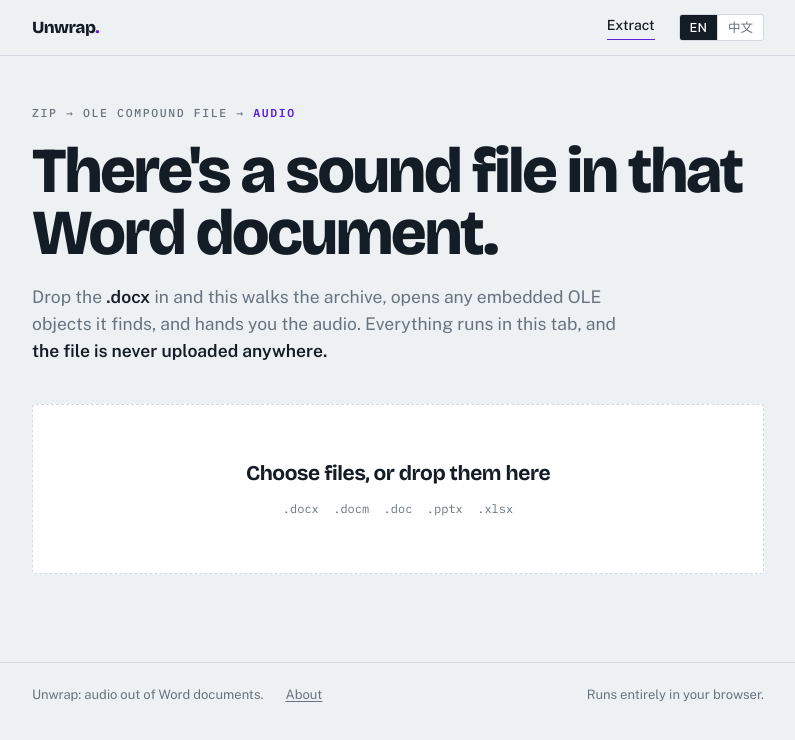
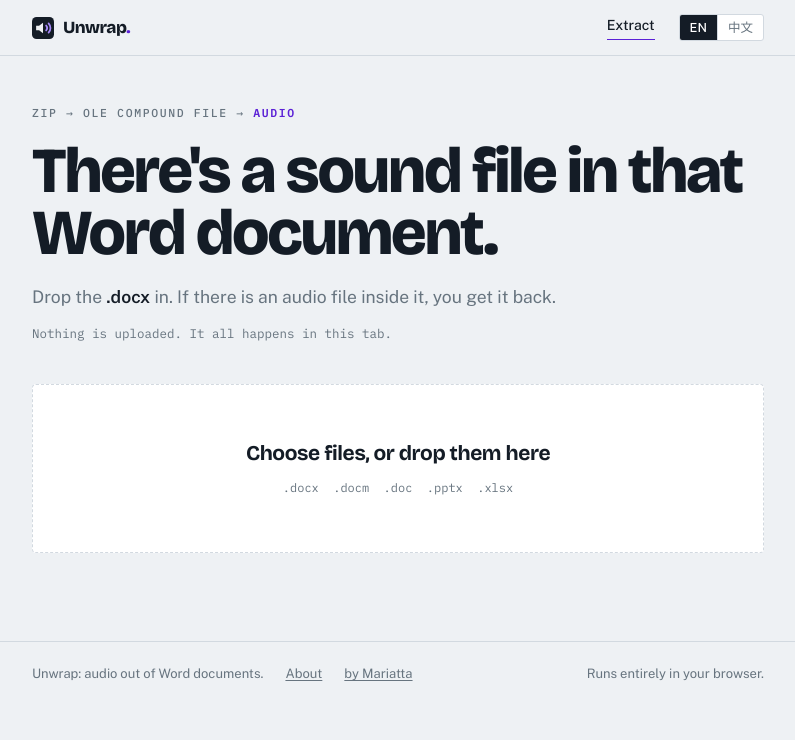
Before and after one commit to Mariatta/unwrap, a website: page index.html in a window 1280 px wide. Shown: the whole page, without its empty margins (242-1037 px from the left). Drawn offline with Linux system fonts and the light colour scheme.

Commit message:
Icon in the wordmark, byline in the footer, plainer hero copy (#4)
**Wordmark** carries the favicon glyph, inline SVG so it adds no
request. The accent rule is scoped to `.mark-word > span` so only the
full stop stays purple.

**Footer** credits you, linked to mariatta.ca, with `foot.by` translated
in both languages.

**Hero copy.** It was describing the implementation to someone who never
asked for it: walking the archive and opening embedded OLE objects means
nothing to a student who wants to hear this week's listening exercise.
Now:

> Drop the **.docx** in. If there is an audio file inside it, you get it
back.

The privacy claim moves out of the headline block and becomes a quiet
mono note beneath it, and the footer still states it outright. Rewritten
in Chinese to match.

All 97 assertions pass, and both languages checked in a browser.

```diff
--- a/index.html
+++ b/index.html
@@ -271,8 +271,14 @@
     text-decoration: none;
     color: var(--ink);
     margin-right: auto;
-  }
-  .mark span { color: var(--hit); }
+    display: inline-flex;
+    align-items: center;
+    gap: 9px;
+  }
+  /* Same drawing as the favicon, inline so it costs no request. */
+  .mark-glyph { display: block; flex: none; }
+  .mark-word { display: block; }
+  .mark-word > span { color: var(--hit); }
 
   .navlink {
     font-size: 14px;
@@ -344,9 +350,16 @@
     font-size: 17.5px;
     color: var(--muted);
     max-width: 56ch;
+    margin: 0 0 14px;
+  }
+  .standfirst strong { color: var(--ink); font-weight: 600; }
+  /* Said quietly here, and again in the footer. */
+  .hero-note {
+    font-family: var(--mono);
+    font-size: 12.5px;
+    color: var(--muted);
     margin: 0 0 40px;
   }
-  .standfirst strong { color: var(--ink); font-weight: 600; }
 
   a { color: var(--hit); }
 
@@ -653,7 +666,13 @@
 
 <header class="topbar">
   <div class="wrap topbar-in">
-    <a class="mark" href="#/">Unwrap<span>.</span></a>
+    <a class="mark" href="#/">
+      <svg class="mark-glyph" viewBox="0 0 24 24" width="22" height="22" aria-hidden="true" focusable="false">
+        <rect width="24" height="24" rx="5" fill="#141c26"/>
+        <path d="M4.5 9.5v5h3.2l4.3 3.2V6.3L7.7 9.5H4.5z" fill="#eef1f4"/>
+        <path d="M15.4 9.3a4 4 0 0 1 0 5.4" fill="none" stroke="#a78bfa" stroke-width="1.9" stroke-linecap="round"/>
+        <path d="M18.1 6.9a7.4 7.4 0 0 1 0 10.2" fill="none" stroke="#a78bfa" stroke-width="1.9" stroke-linecap="round"/>
+      </svg><span class="mark-word">Unwrap<span>.</span></span></a>
     <a class="navlink" href="#/" data-nav="extract" data-t="nav.extract">Extract</a>
     <div class="langswitch" role="group" aria-label="Language">
       <button type="button" data-lang="en" aria-pressed="true">EN</button>
@@ -668,6 +687,7 @@
     <p class="eyebrow" data-thtml="hero.eyebrow"></p>
     <h1 data-t="hero.title"></h1>
     <p class="standfirst" data-thtml="hero.standfirst"></p>
+    <p class="hero-note" data-t="hero.note"></p>
 
     <button class="drop" id="drop" type="button">
       <span class="drop-lead" data-t="drop.lead"></span>
@@ -832,6 +852,7 @@
   <div class="wrap foot-in">
     <span data-t="foot.tagline"></span>
     <a href="#/about" data-nav="about" data-t="nav.about">About</a>
+    <a href="https://mariatta.ca/" rel="noopener" data-t="foot.by">by Mariatta</a>
     <span class="foot-sep" data-t="foot.privacy"></span>
   </div>
 </footer>
@@ -847,7 +868,8 @@ const STR = {
     'nav.about': 'About',
     'hero.eyebrow': 'zip &rarr; ole compound file &rarr; <b>audio</b>',
     'hero.title': "There's a sound file in that Word document.",
-    'hero.standfirst': 'Drop the <strong>.docx</strong> in and this walks the archive, opens any embedded OLE objects it finds, and hands you the audio. Everything runs in this tab, and <strong>the file is never uploaded anywhere.</strong>',
+    'hero.standfirst': 'Drop the <strong>.docx</strong> in. If there is an audio file inside it, you get it back.',
+    'hero.note': 'Nothing is uploaded. It all happens in this tab.',
     'drop.lead': 'Choose files, or drop them here',
     'trace.title': "What's inside",
     'res.title': 'Audio',
@@ -863,6 +885,7 @@ const STR = {
     'about.eyebrow': 'why this exists',
     'about.title': 'A Word document with a sound inside it.',
     'foot.tagline': 'Unwrap: audio out of Word documents.',
+    'foot.by': 'by Mariatta',
     'foot.privacy': 'Runs entirely in your browser.',
 
     'v.audio': 'audio',
@@ -912,7 +935,8 @@ const STR = {
     'nav.about': '关于',
     'hero.eyebrow': 'zip &rarr; ole 复合文档 &rarr; <b>音频</b>',
     'hero.title': '那份 Word 文档里，藏着一个音频文件。',
-    'hero.standfirst': '把 <strong>.docx</strong> 拖进来，它会遍历文档内部的压缩包，打开其中嵌入的 OLE 对象，然后把音频交给你。全部处理都在这个标签页内完成，<strong>文件不会被上传到任何地方。</strong>',
+    'hero.standfirst': '把 <strong>.docx</strong> 拖进来。如果里面藏着音频文件，就能把它取回来。',
+    'hero.note': '文件不会被上传，一切都在这个标签页内完成。',
     'drop.lead': '选择文件，或把文件拖到这里',
     'trace.title': '文档内部',
     'res.title': '音频',
@@ -928,6 +952,7 @@ const STR = {
     'about.eyebrow': '这个页面从何而来',
     'about.title': '一份 Word 文档，里面装着一段声音。',
     'foot.tagline': 'Unwrap：从 Word 文档中取出音频。',
+    'foot.by': '作者：Mariatta',
     'foot.privacy': '完全在你的浏览器中运行。',
 
     'v.audio': '音频',
```
